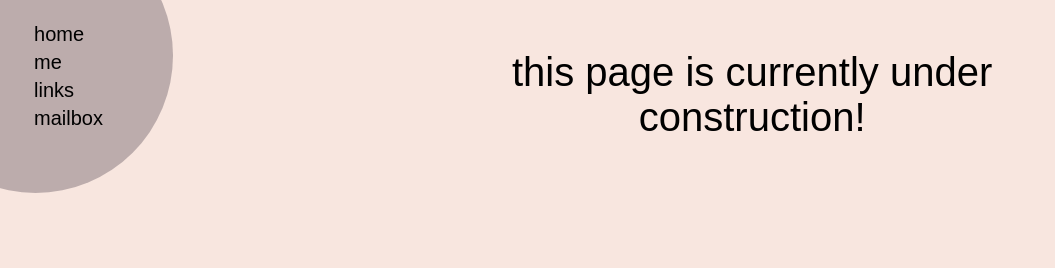
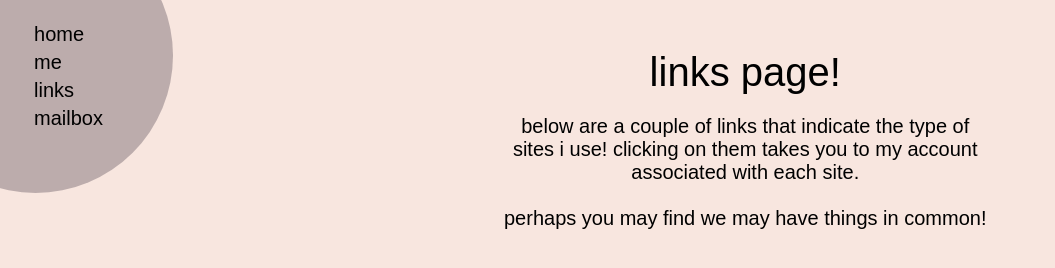
Before and after one commit to lingazoe/lingazoe.github.io, a plain HTML site: page links.html in a window 1280 px wide. Shown: the whole page, without its empty margins (0-1055 px from the left). Drawn offline with Linux system fonts and the light colour scheme; a web font is replaced by a local one.

Commit message:
updated links

```diff
--- a/links.html
+++ b/links.html
@@ -17,7 +17,12 @@
     </div>
 
     <div class="loadin">
-      <div class="title">this page is currently under<br> construction!</div>
+      <div class="title">links page!
+        <div class="bio">below are a couple of links that indicate the type of<br>
+                         sites i use! clicking on them takes you to my account<br>
+                         associated with each site.<br><br>
+                         perhaps you may find we may have things in common!</div>
+      </div>
     </div>
   </body>
 </html>
--- a/style.css
+++ b/style.css
@@ -8,7 +8,7 @@ body {
     position:absolute;
     font-size:40px;
     top:50px;
-    left:64vmin;
+    left:63vmin;
 }
 
 .bio {
```
